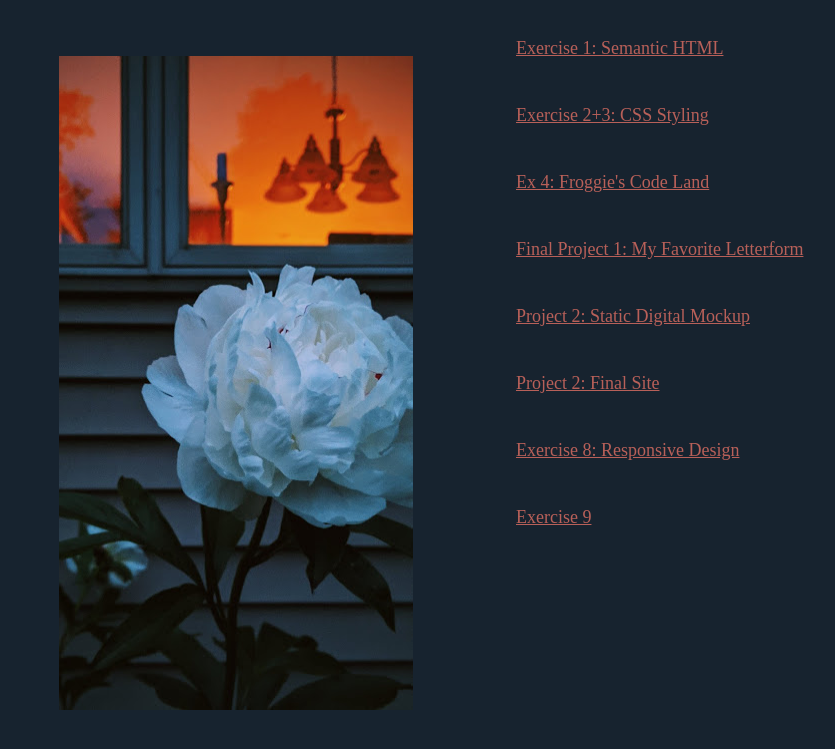
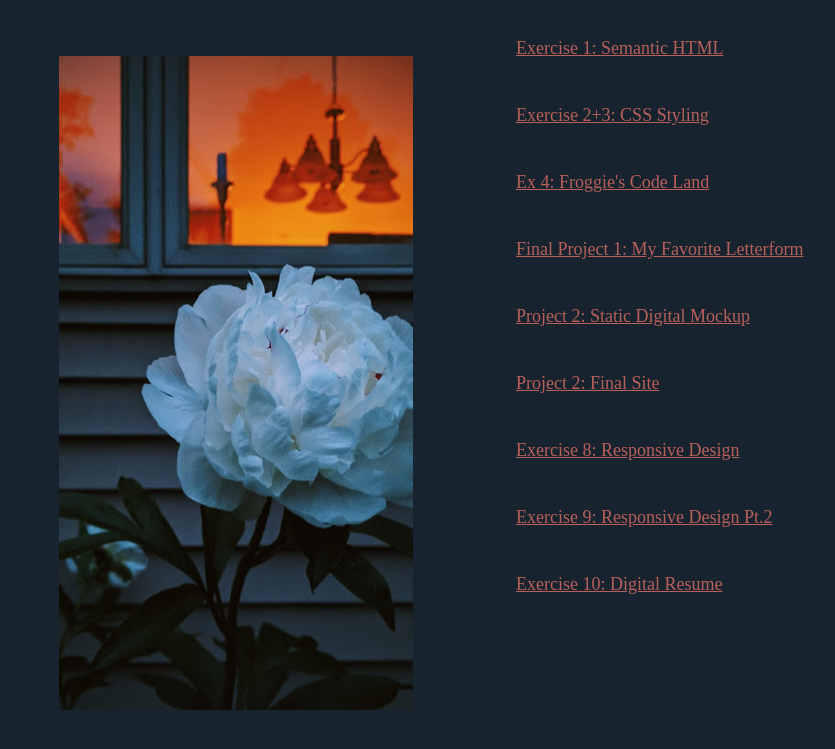
Before and after one commit to asmucker/asmucker.github.io, a plain HTML site: page index.html in a window 1280 px wide. Shown: the part 197-946 px from the top of the page, without its empty margins (314-1149 px from the left). Drawn offline with Linux system fonts and the light colour scheme; a web font is replaced by a local one.

Commit message:
Update index.html

```diff
--- a/index.html
+++ b/index.html
@@ -33,7 +33,8 @@
              <a href='project2/new-mockup.pdf'>Project 2: Static Digital Mockup</a>
              <a href="project2/menu.html"> Project 2: Final Site</a>
              <a href="ex8-student-files/index2.html"> Exercise 8: Responsive Design </a>
-             <a href="exercise-9/index.html">Exercise 9</a>
+             <a href="exercise-9/index.html">Exercise 9: Responsive Design Pt.2</a>
+             <a href="exercise-10/index.html">Exercise 10: Digital Resume</a>
 
 
              <div class="spacing-box">
```
